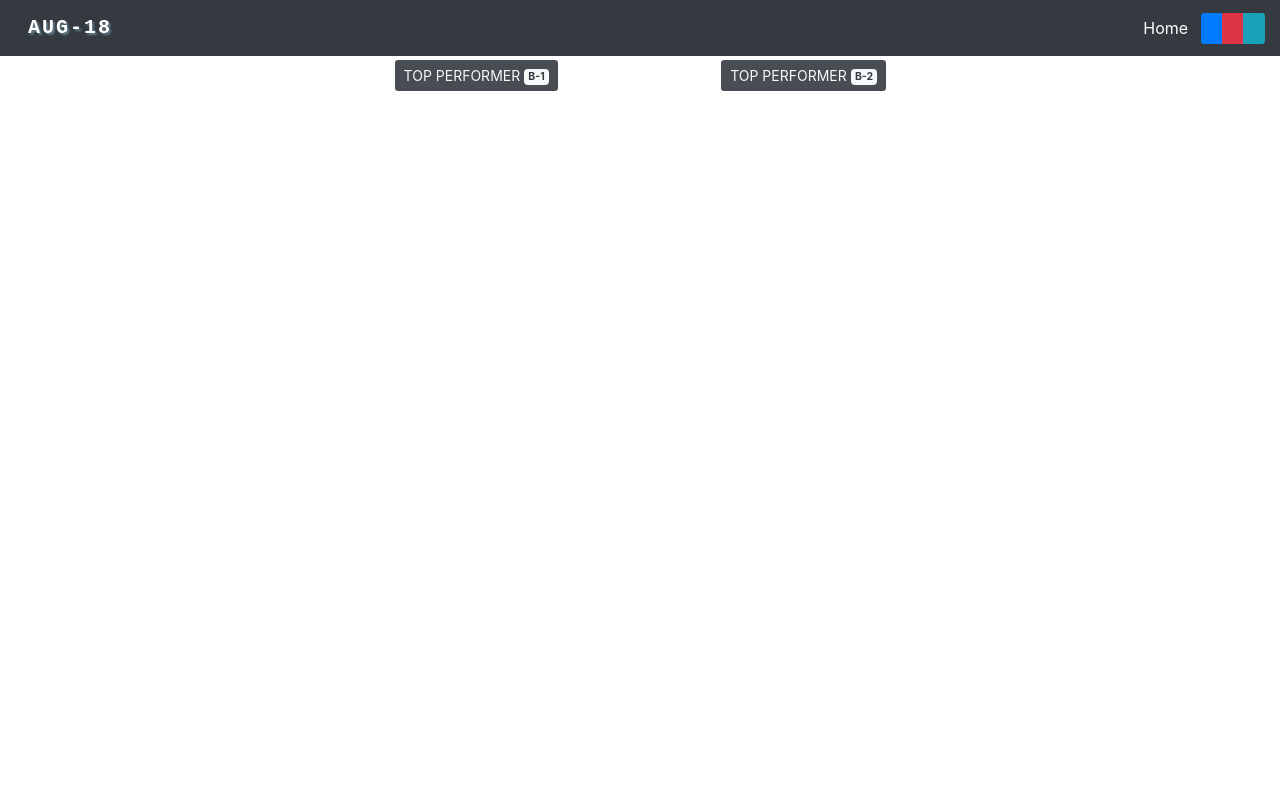
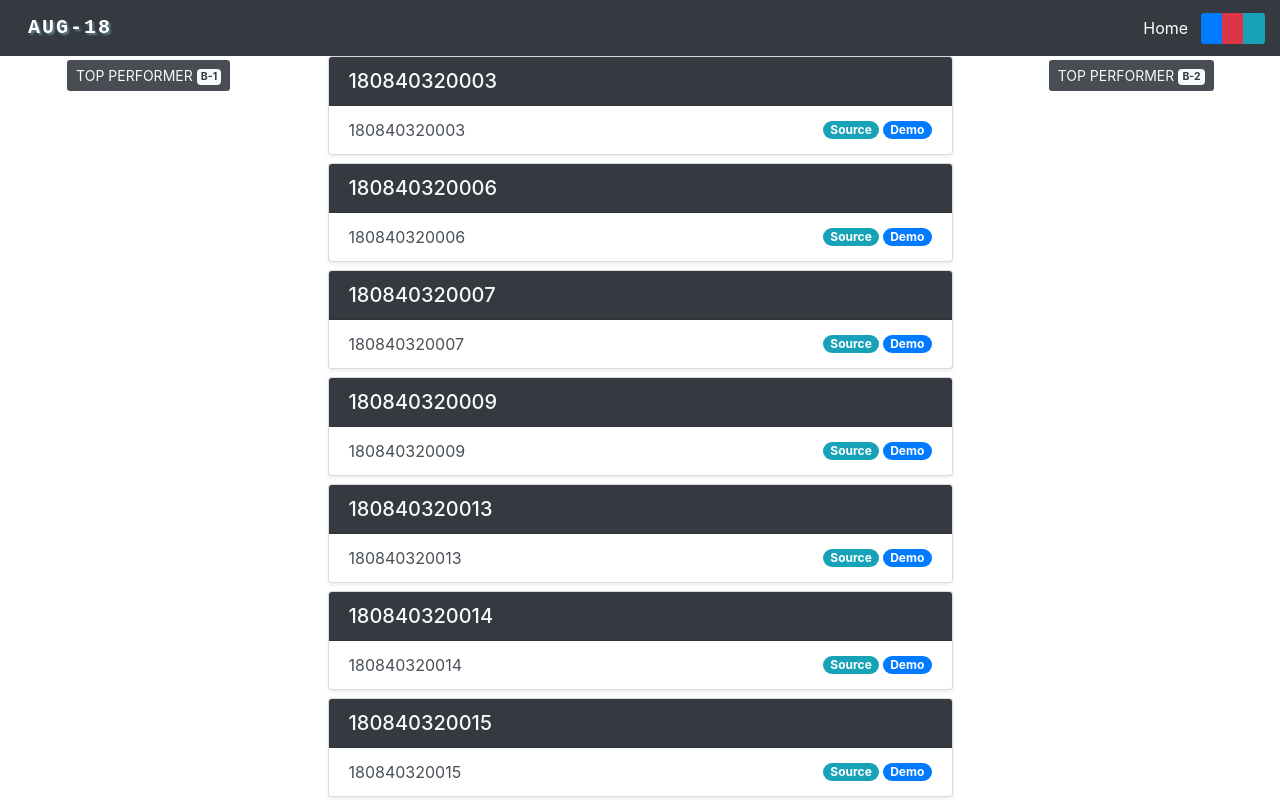
Before and after one commit to koderoom/aug-18, an Angular app: page /dacexam in a window 1280 px wide. Shown: the top 800 px of the page. Built offline with nearby package versions, Linux system fonts and the light colour scheme.

Commit message:
dacexam.

```diff
--- a/src/app/dacexam/dacexam.component.html
+++ b/src/app/dacexam/dacexam.component.html
@@ -39,6 +39,29 @@
         </div>
 
 
+        <div class="col-12 col-sm-12 col-md-8 col-lg-6">
+
+            <ng-container *ngFor="let iobj of EXAM_LIST; let i=index;">
+                <div id="day{{iobj.id}}" *ngIf="iobj.show"  class="card bg-light mb-2 shadow-sm" [ngClass]="{'animated fadeIn' : i==index}">
+                    <h5 class="card-header text-light" [ngClass]="bgRef.BG">
+                        {{iobj.rollid}}
+                    </h5>
+
+                    <ul class="list-group list-group-flush">
+                        <li class="list-group-item list-group-item-action d-flex justify-content-between align-items-center">
+                            <a target="_blank" href="{{iobj.demo_link}}" class="list-link">
+                                <span [innerHTML]="iobj.rollid"></span>
+                            </a>
+                            <span class="d-flex justify-content-end align-items-center">
+                                <a target="_blank" href="{{iobj.source_link}}" class="badge badge-info badge-pill mr-1">Source</a>
+                                <a target="_blank" href="{{iobj.demo_link}}" class="badge badge-primary badge-pill">Demo</a>
+                            </span>
+                        </li>
+                    </ul>
+                </div>
+            </ng-container>
+        </div>
+
 
         <div class="col-md-2 col-lg-3 d-flex flex-column align-items-center" style="max-height: calc(100vh - 3.5rem); z-index:999; position: sticky; top:3.5rem; overflow-y: scroll;">
             <nav class="collapse d-md-block mt-1" id="sidenav2" >
```
